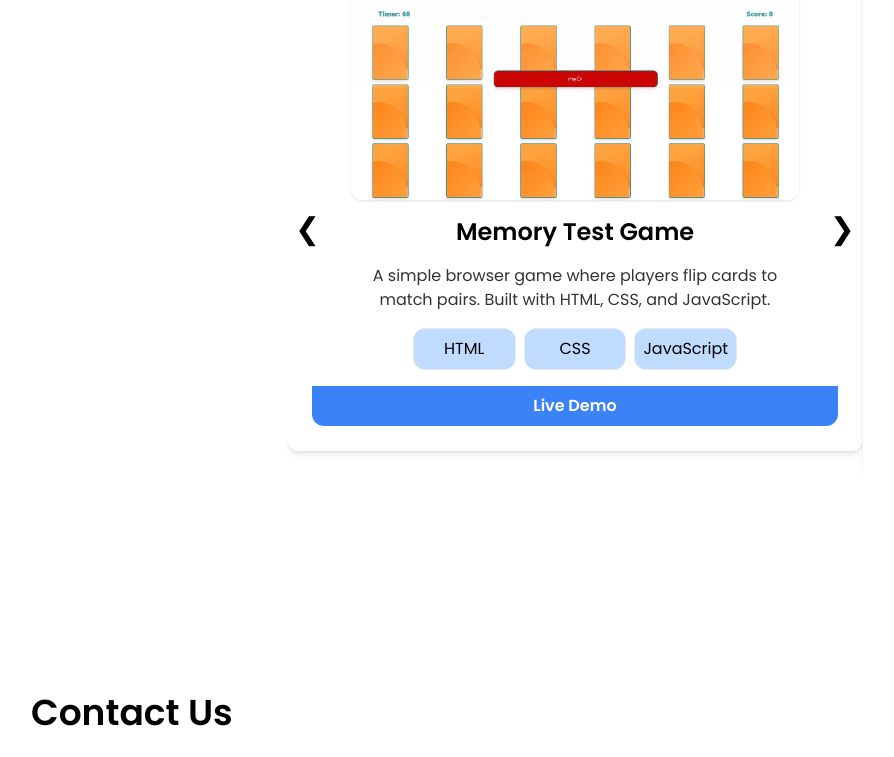
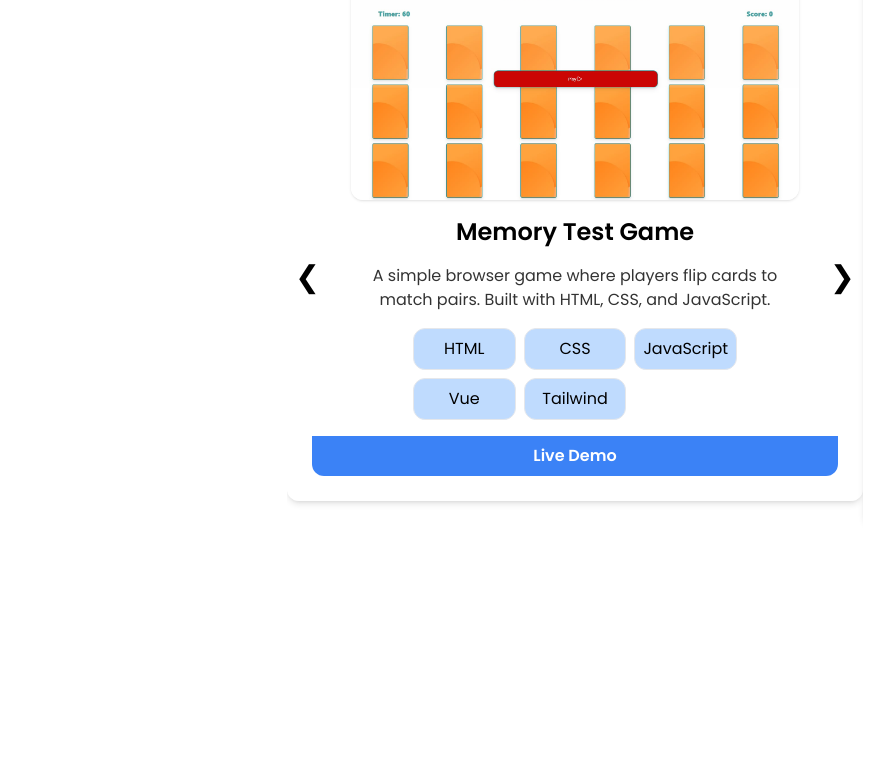
Before and after one commit to Iamsylvest/MyPortfolioResume, a Vue app: page / in a window 1280 px wide. Shown: the part 2185-2942 px from the top of the page, without its empty margins (65-959 px from the left). Built offline with nearby package versions, Linux system fonts and the light colour scheme.

Commit message:
Updated portfolio includeing projects inventory, expenses, and weatherTeller

```diff
--- a/src/App.vue
+++ b/src/App.vue
@@ -23,34 +23,52 @@ const projectVisible = ref(false)
 const contactVisible = ref(false)
 
 onMounted(() => {
+  // Create a new IntersectionObserver to detect when sections enter/leave the viewport
   const observer = new IntersectionObserver(
     (entries) => {
+      // Loop through each observed element's intersection change
       entries.forEach((entry) => {
+        // If the element is the home section
         if (entry.target === homeRef.value) {
+          // Update visibility state for home section
           homeVisible.value = entry.isIntersecting
+          // If it's currently visible, set the active navigation link to "home"
           if (entry.isIntersecting) navStore.setActiveNav('home')
+
+          // If the element is the about section
         } else if (entry.target === aboutRef.value) {
+          // Update visibility state for about section
           aboutVisible.value = entry.isIntersecting
+          // If it's currently visible, set the active navigation link to "about"
           if (entry.isIntersecting) navStore.setActiveNav('about')
+
+          // If the element is the projects section
         } else if (entry.target === projectRef.value) {
+          // Update visibility state for projects section
           projectVisible.value = entry.isIntersecting
+          // If it's currently visible, set the active navigation link to "project"
           if (entry.isIntersecting) navStore.setActiveNav('project')
+
+          // If the element is the contact section
         } else if (entry.target === contactRef.value) {
+          // Update visibility state for contact section
           contactVisible.value = entry.isIntersecting
+          // If it's currently visible, set the active navigation link to "contact"
           if (entry.isIntersecting) navStore.setActiveNav('contact')
         }
       })
     },
     {
-      threshold: 0.2, // Show when 40% of the section is visible
+      // Observer options:
+      threshold: 0.2, // Trigger callback when at least 20% of the section is visible in the viewport
     },
   )
 
-  // Start observing sections
-  if (homeRef.value) observer.observe(homeRef.value)
-  if (aboutRef.value) observer.observe(aboutRef.value)
-  if (projectRef.value) observer.observe(projectRef.value)
-  if (contactRef.value) observer.observe(contactRef.value)
+  // Start observing each section only if the ref exists
+  if (homeRef.value) observer.observe(homeRef.value) // Watch home section
+  if (aboutRef.value) observer.observe(aboutRef.value) // Watch about section
+  if (projectRef.value) observer.observe(projectRef.value) // Watch project section
+  if (contactRef.value) observer.observe(contactRef.value) // Watch contact section
 })
 </script>
 <template>
--- a/src/components/home.vue
+++ b/src/components/home.vue
@@ -26,15 +26,8 @@
 
       <div class="flex justify-center duration-300 sm:justify-start">
         <a
-          href="#"
+          href="/Sylvest_Madelo_CV.pdf"
           target="_blank"
-          @click.prevent="
-            // Check if the button is disabled (buttonViewCv is true)
-            buttonViewCv
-              ? null // Do nothing if disabled
-              : window.open('/Sylvest_Madelo_CV.pdf', '_blank')
-            // If not disabled, open the CV in a new tab
-          "
           class="flex gap-2 p-3 px-12 font-semibold text-white bg-blue-500 border-2 rounded-lg hover:border-blue-300 hover:underline text-nowrap"
         >
           View my CV
@@ -68,7 +61,4 @@
 </template>
 <script setup>
 import { ref } from 'vue'
-
-// Temporarily disable
-const buttonViewCv = ref(true)
 </script>
--- a/src/components/project.vue
+++ b/src/components/project.vue
@@ -27,9 +27,17 @@
             </ul>
             <a :href="slide.link" target="_blank" rel="noopener noreferrer" class="w-full">
               <button
+                v-if="slide.title !== 'Expenses Tracker'"
                 class="w-full py-2 font-semibold text-white transition bg-blue-500 rounded-b-xl hover:bg-blue-600"
               >
                 Live Demo
+              </button>
+
+              <button
+                v-else
+                class="w-full py-2 font-semibold text-white transition bg-blue-500 rounded-b-xl hover:bg-blue-600"
+              >
+                Watch Demo
               </button>
             </a>
           </div>
@@ -65,7 +73,7 @@ export default {
           image: '/img/memorygame.jpg',
           description:
             'A simple browser game where players flip cards to match pairs. Built with HTML, CSS, and JavaScript.',
-          tech: ['HTML', 'CSS', 'JavaScript'],
+          tech: ['HTML', 'CSS', 'JavaScript', 'Vue', 'Tailwind'],
           link: 'https://personal-projects-4h5g.vercel.app/',
         },
         {
@@ -73,7 +81,7 @@ export default {
           image: '/img/photobooth.jpg',
           description:
             'A photobooth is a fun, self-service setup that lets users take instant photos—often with props or filters—for events or personal keepsakes.',
-          tech: ['HTML', 'CSS', 'JavaScript'],
+          tech: ['HTML', 'CSS', 'JavaScript', 'Vue', 'Tailwind'],
           link: 'https://photobooth-ecru.vercel.app/',
         },
         {
@@ -81,8 +89,24 @@ export default {
           image: '/img/weather.jpg',
           description:
             'A weather web app simply shows the current weather and forecast for a chosen location.',
-          tech: ['HTML', 'CSS', 'JavaScript', 'openweathermap'],
+          tech: ['HTML', 'CSS', 'JavaScript', , 'Vue', 'Tailwind', 'openweathermap'],
           link: 'https://example.com/weather-teller',
+        },
+        {
+          title: 'Expenses Tracker',
+          image: '/img/expensesTrackerImg.jpg',
+          description:
+            'Simple Expenses Tracker is an intuitive web app that helps you record income and expenses quickly. View real-time totals and filter by category or date. Perfect for personal budgeting or small side projects.',
+          tech: ['HTML', 'CSS', 'JavaScript', 'PHP', 'Vue', 'Laravel', 'Tailwind'],
+          link: 'https://youtu.be/R_zwzrrSJVA',
+        },
+        {
+          title: 'Inventory and Tracking System',
+          image: '/img/inventoryAndTracking.jpg',
+          description:
+            'Inventory and Tracking System – A tool to manage stock levels, track material movement, and monitor inventory changes in real time for efficient operations.',
+          tech: ['HTML', 'CSS', 'JavaScript', 'PHP', 'Vue', 'Laravel', 'Tailwind'],
+          link: 'https://youtu.be/zecc8UF40IU',
         },
       ],
     }
```
Also changed, not shown: public/img/expensesTrackerImg.jpg (added), public/img/inventoryAndTracking.jpg (added).
